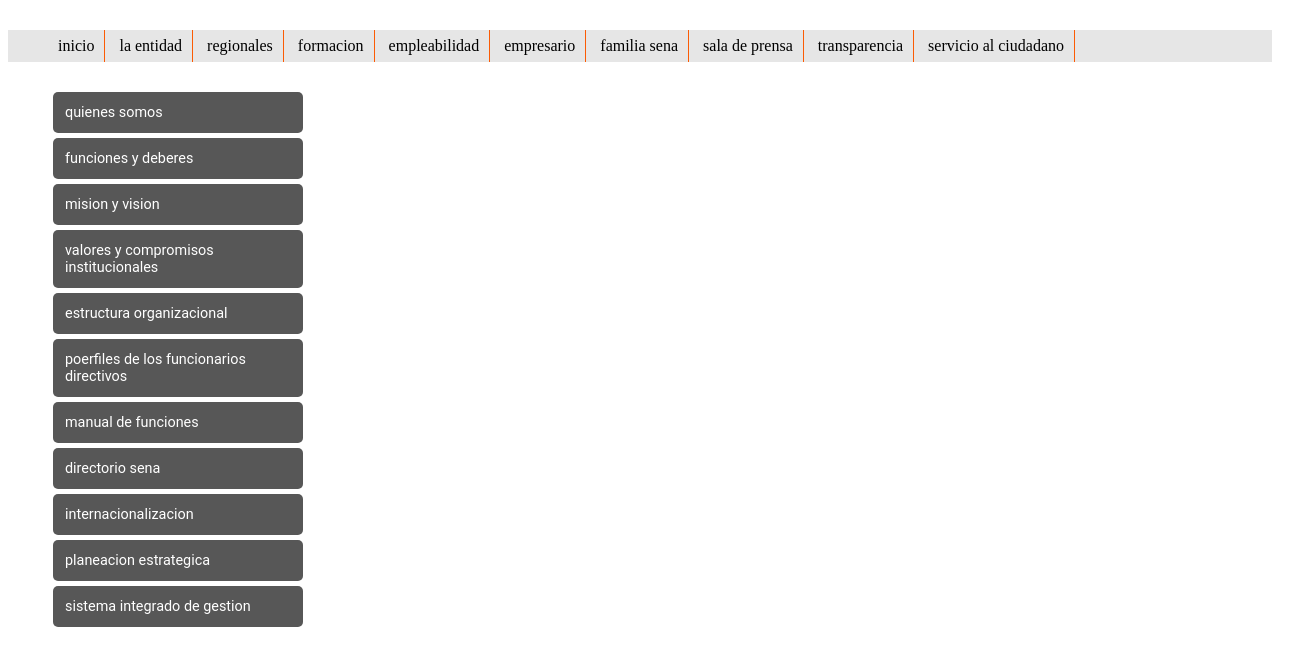
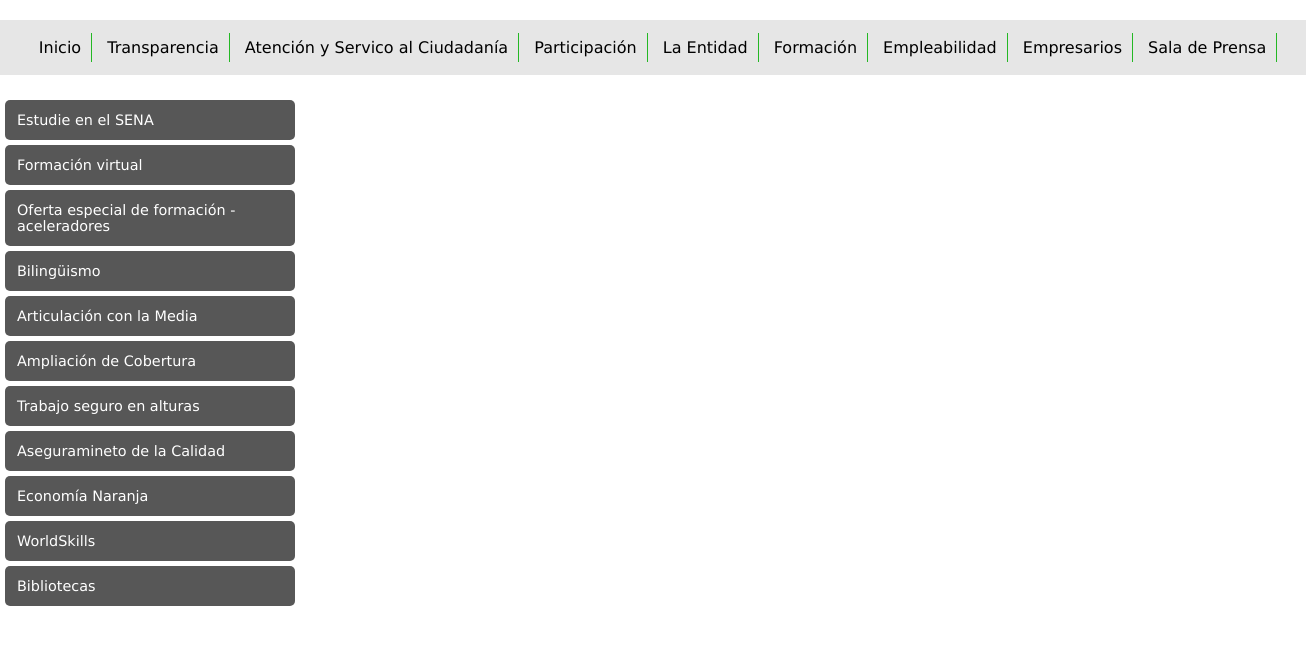
Before and after one commit to ersanti14/mi_sitio_web-adso, a plain HTML site: page menu-sena.html in a window 1280 px wide. Shown: the whole page, 1306 px wide, since content can reach past the window. Drawn offline with Linux system fonts and the light colour scheme.

Commit message:
probando modificaciones

```diff
--- a/css/menu-sena.css
+++ b/css/menu-sena.css
@@ -1,18 +1,30 @@
-#content-nav-bar-main {
-    width: 100%; margin: 0 auto;
-    margin-top: 30px;
+*{
+    margin: 0;
+    padding: 0;
+    font-family: Verdana, Geneva, Tahoma, sans-serif;
 }
-#content-main {
-    display: block;
-    margin: 0 auto;
-    width: 65%;
-    margin-top: 10px;
+.menu1 {
+    width: 100%;
+    margin-top: 20px;
+    margin-bottom: 20px;
+    text-align: center;
+    display: inline-block;
+    background-color: rgb(230,230,230);
+    font-size: 1em;
+    position: static;
+    padding: 13px ;
+
 }
-#nav-bar-horizontal {
-    background-color: rgb(230,230,230);
+.box1 {
+    display: inline-block;
+    border-right: 1px solid rgba(0, 175, 0, 0.845);
+    padding: 5px 10px;
+    list-style-type: none;
+    text-decoration: none;
 }
-#nav-bar-vertical {
 
+
+.menu-2 {
     display: inline-block;
     color: white;
     font-family: 'roboto', sans-serif;
@@ -20,12 +32,6 @@
     width: 300px;
     font-size: 0.9em;
 
-}
-.item-horizontal {
-    display: inline-block;
-    border-right: 1px solid #fb5b04;
-    padding: 7px 10px;
-    width: 50;
 }
 .item-vertical {
     background-color: rgb(87,87,87);
@@ -39,45 +45,7 @@
     text-decoration: none;
     color: white;
 }
-
-
-
-
-
-
-
-/* {
-    margin: 0;
-    padding: 0;
-}
-#nav-bar {
-    color: white;
-    margin: 25px 25px 25px 10px;
-    display: inline-block;
-    width: 95%;
-
-
-}
-ul {
-    list-style-type: none;
-    font-size: 1.6em;
-    text-align: center;
-    padding-bottom: 30px;
-    border-bottom: 2px solid darkcyan;
-    width: 280px;
-}
-li {
-    margin: 4px;
-    padding: 1px;
-    background-color: dimgray;
-
-
-}
 li:hover {
     font-size: 1.1em;
-    background-color: rgb(0,150,160);
+    background-color: rgb(95, 95, 95);
 }
-a {
-    text-decoration: none;
-    color: white;
-}*/
--- a/menu-sena.html
+++ b/menu-sena.html
@@ -1,47 +1,46 @@
 <!DOCTYPE html>
 <html lang="en">
+
 <head>
     <meta charset="UTF-8">
     <meta http-equiv="X-UA-Compatible" content="IE=edge">
     <meta name="viewport" content="width=device-width, initial-scale=1.0">
-    <title>menu vertical y horizontal</title>
+    <title>MENU SENA</title>
     <link rel="stylesheet" href="css/menu-sena.css">
 </head>
+
 <body>
-    <div id="content-nav-bar-main">
-        <div id="nav-bar-horizontal">
-   <ul class="menu-principal">
-       <li class="item-horizontal">inicio</a></li>
-       <li class="item-horizontal">la entidad</li>
-       <li class="item-horizontal">regionales</li>
-       <li class="item-horizontal">formacion</li>
-       <li class="item-horizontal" >empleabilidad</li>
-       <li class="item-horizontal">empresario</li>
-       <li class="item-horizontal">familia sena</li>
-       <li class="item-horizontal">sala de prensa</li>
-       <li class="item-horizontal">transparencia</li>
-       <li class="item-horizontal">servicio al ciudadano</li>
-   </ul>
-    </div>
-</div>
-</body>
-<body>
-    <div id="nav-bar-vertical">
-        <ul>
-            <li class="item-vertical"><a href="#">quienes somos</a></li>
-            <li class="item-vertical" ><a href="#">funciones y deberes</a></li>
-            <li class="item-vertical"><a href="#">mision y vision</a></li>
-            <li class="item-vertical"><a href="#">valores y compromisos institucionales</a></li>
-            <li class="item-vertical"><a href="#">estructura organizacional</a></li>
-            <li class="item-vertical"><a href="#">poerfiles de los funcionarios directivos</a></li>
-            <li class="item-vertical" ><a href="#">manual de funciones</a></li>
-            <li class="item-vertical"><a href="#">directorio sena</a></li>
-            <li class="item-vertical"><a href="#">internacionalizacion</a></li>
-            <li class="item-vertical"><a href="#">planeacion estrategica</a></li>
-            <li class="item-vertical"><a href="#">sistema integrado de gestion</a></li>
-
-
+    <div class="menu1">
+        <ul class="menu-principal">
+            <li class="box1"> Inicio</li>
+            <li class="box1"> Transparencia</li>
+            <li class="box1"> Atención y Servico al Ciudadanía</li>
+            <li class="box1"> Participación</li>
+            <li class="box1"> La Entidad</li>
+            <li class="box1"> Formación</li>
+            <li class="box1"> Empleabilidad</li>
+            <li class="box1"> Empresarios</li>
+            <li class="box1"> Sala de Prensa</li>
         </ul>
     </div>
 </body>
+
+<body>
+    <div class="menu-2">
+        <ul>
+            <li class="item-vertical"><a href="#">Estudie en el SENA</a></li>
+            <li class="item-vertical"><a href="#">Formación virtual</a></li>
+            <li class="item-vertical"><a href="#">Oferta especial de formación - aceleradores</a></li>
+            <li class="item-vertical"><a href="#">Bilingüismo</a></li>
+            <li class="item-vertical"><a href="#">Articulación con la Media</a></li>
+            <li class="item-vertical"><a href="#">Ampliación de Cobertura</a></li>
+            <li class="item-vertical"><a href="#">Trabajo seguro en alturas</a></li>
+            <li class="item-vertical"><a href="#">Aseguramineto de la Calidad</a></li>
+            <li class="item-vertical"><a href="#">Economía Naranja</a></li>
+            <li class="item-vertical"><a href="#">WorldSkills</a></li>
+            <li class="item-vertical"><a href="#">Bibliotecas</a></li>
+        </ul>
+    </div>
+</body>
+
 </html>
```
